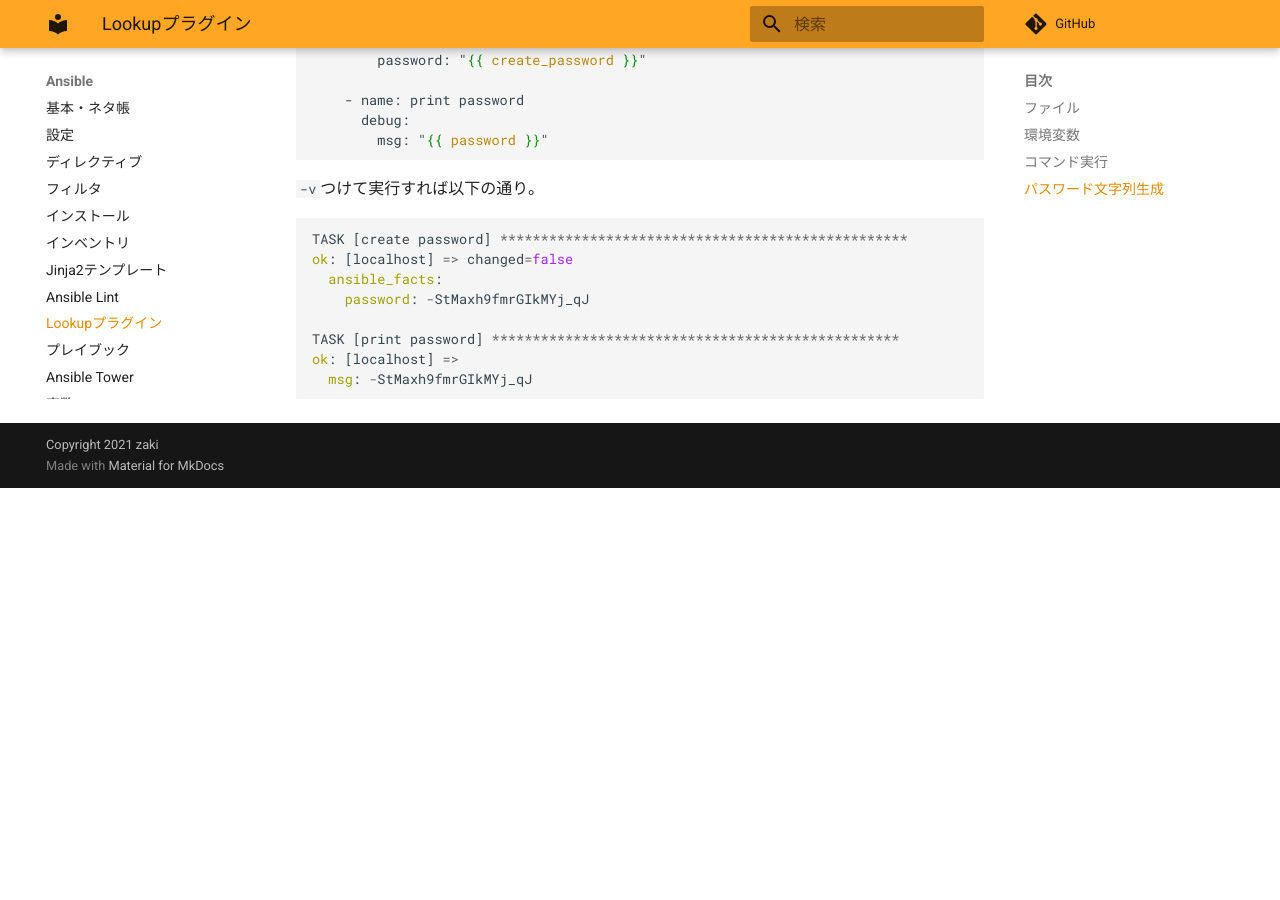
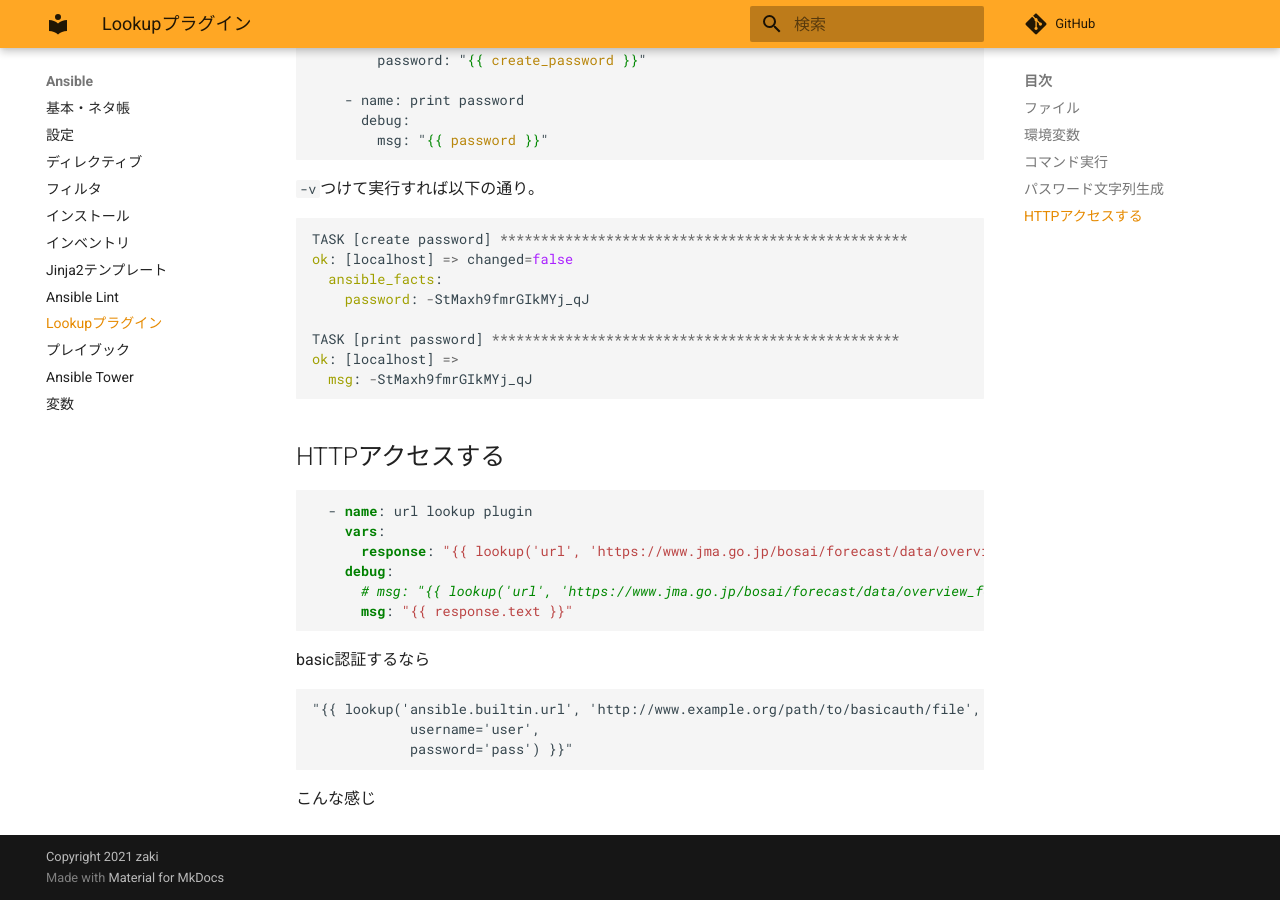
Before and after one commit to zaki-lknr/docs, an MkDocs documentation site: the page built from docs/Ansible/lookup.md, in a window 1280 px wide and 900 px high, scrolled down 2592 px. Built offline with MkDocs 1.6.1 and Material for MkDocs 9.7.7, drawn with Linux system fonts in a browser that asks for light colours; comment, search, counter and statistics services are not loaded; before the commit the page ends 3080 px from its top, so only the background shows below that.

Commit message:
add: ansible/lookup url

````diff
--- a/docs/Ansible/lookup.md
+++ b/docs/Ansible/lookup.md
@@ -130,3 +130,24 @@ TASK [print password] **************************************************
 ok: [localhost] =>
   msg: -StMaxh9fmrGIkMYj_qJ
 ```
+
+## HTTPアクセスする
+
+```yaml
+  - name: url lookup plugin
+    vars:
+      response: "{{ lookup('url', 'https://www.jma.go.jp/bosai/forecast/data/overview_forecast/130000.json') }}"
+    debug:
+      # msg: "{{ lookup('url', 'https://www.jma.go.jp/bosai/forecast/data/overview_forecast/130000.json', wantlist=true) }}"
+      msg: "{{ response.text }}"
+```
+
+basic認証するなら
+
+```jinja2
+"{{ lookup('ansible.builtin.url', 'http://www.example.org/path/to/basicauth/file',
+            username='user',
+            password='pass') }}"
+```
+
+こんな感じ
````
